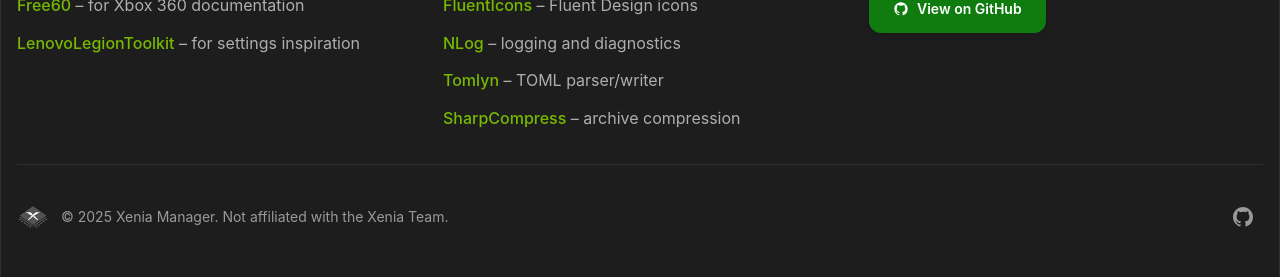
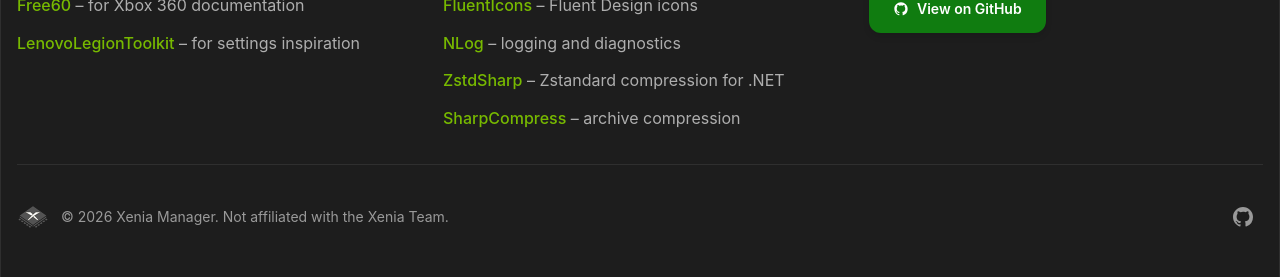
Before and after one commit to xenia-manager/xenia-manager.github.io, a Next.js app: page / in a window 1280 px wide. Shown: the part 6070-6347 px from the top of the page. Built offline with nearby package versions, Linux system fonts and the light colour scheme.

Commit message:
chore(footer): Updated Credits

```diff
--- a/src/components/Footer.tsx
+++ b/src/components/Footer.tsx
@@ -175,17 +175,17 @@
               </li>
               <li>
                 <a
-                  href="https://github.com/xoofx/Tomlyn"
+                  href="https://github.com/oleg-st/ZstdSharp"
                   target="_blank"
                   rel="noopener noreferrer"
                   className="text-[var(--foreground)]/70 hover:text-[var(--color-xbox-green)] transition-colors block"
                 >
                   <span className="text-[var(--color-xbox-green)] font-medium">
-                    Tomlyn
+                    ZstdSharp
                   </span>
                   <span className="hidden sm:inline">
                     {" "}
-                    – TOML parser/writer
+                    – Zstandard compression for .NET
                   </span>
                 </a>
               </li>
@@ -253,7 +253,7 @@
               className="w-8 h-8 rounded-lg"
             />
             <span className="text-[var(--foreground)]/60 text-sm">
-              © 2025 Xenia Manager. Not affiliated with the Xenia Team.
+              © 2026 Xenia Manager. Not affiliated with the Xenia Team.
             </span>
           </div>
           <div className="flex items-center gap-4">
```
